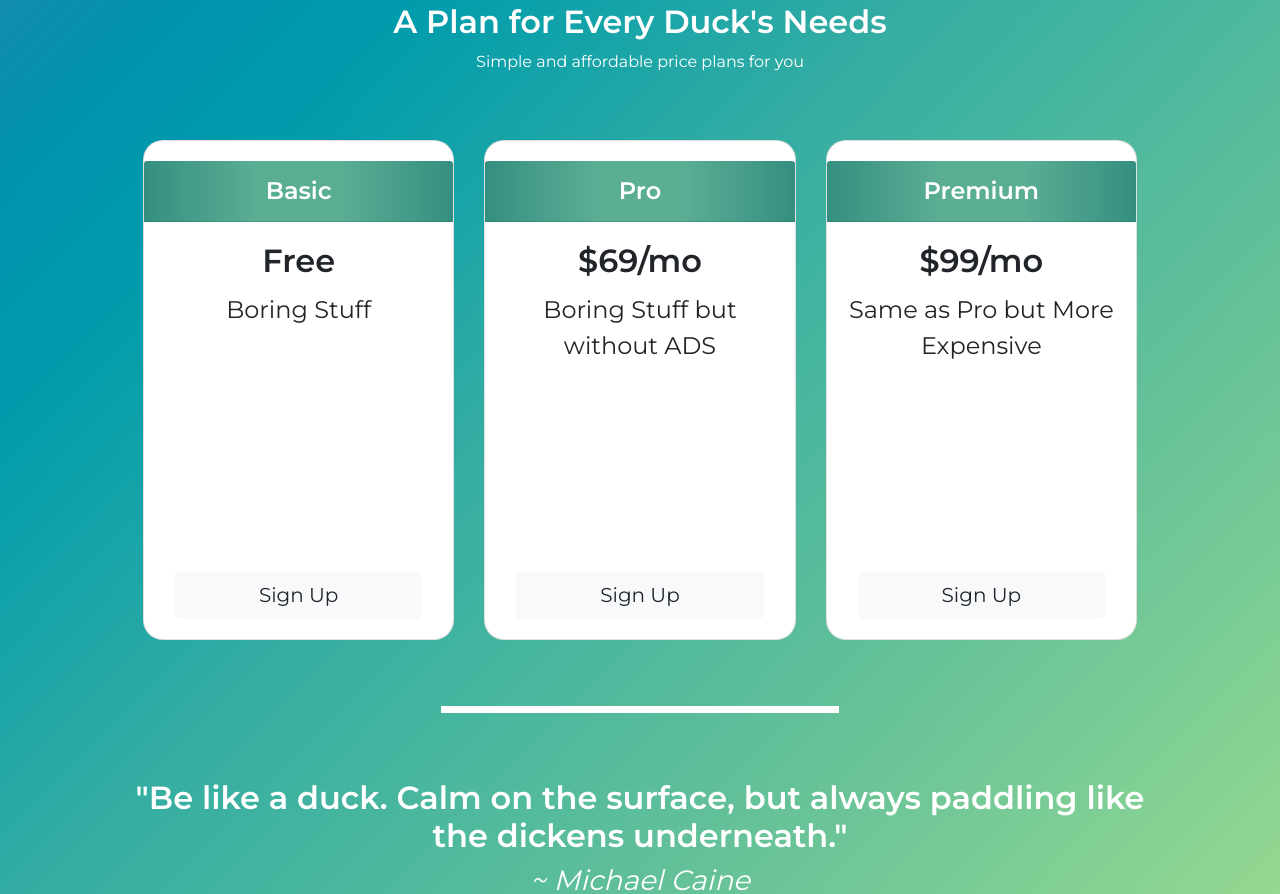
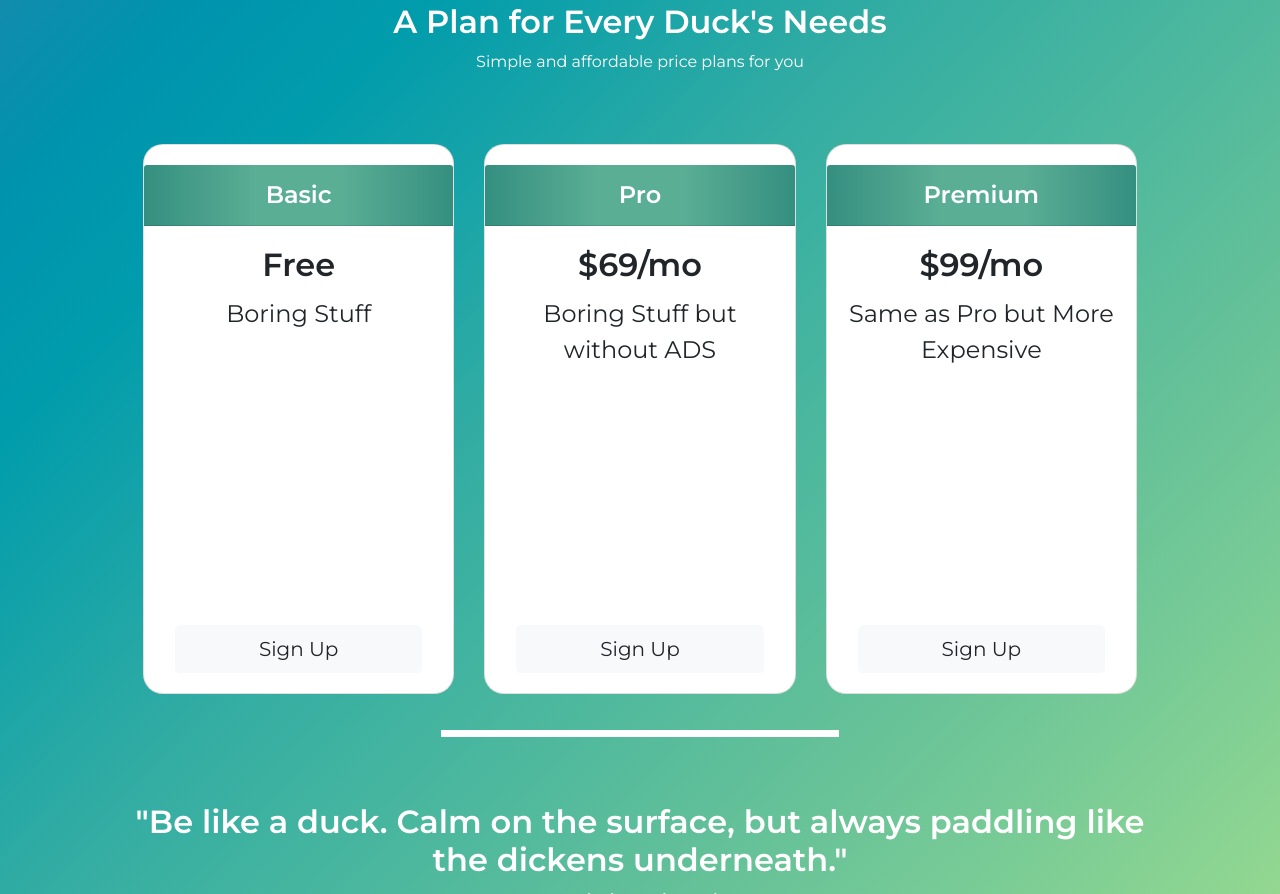
Before and after one commit to ShanakaGonagala/Duckbook, a plain HTML site: page index.html in a window 1280 px wide. Shown: the part 2921-3815 px from the top of the page. Drawn offline with nearby package versions, Linux system fonts and the light colour scheme.

Commit message:
Update styles.css

```diff
--- a/css/styles.css
+++ b/css/styles.css
@@ -255,6 +255,7 @@ hr{
 
 .subscription-title{
     color: white;
+    margin-bottom: 50px;
 }
 
 .subs-cards-row{
@@ -263,8 +264,8 @@ hr{
 }
 
 #subs-card{
-    margin: 50px 0;
-    height: 500px;
+    margin: 20px 0;
+    height: 550px;
 
     background-color: white;
     transition: all 0.5s;
```
